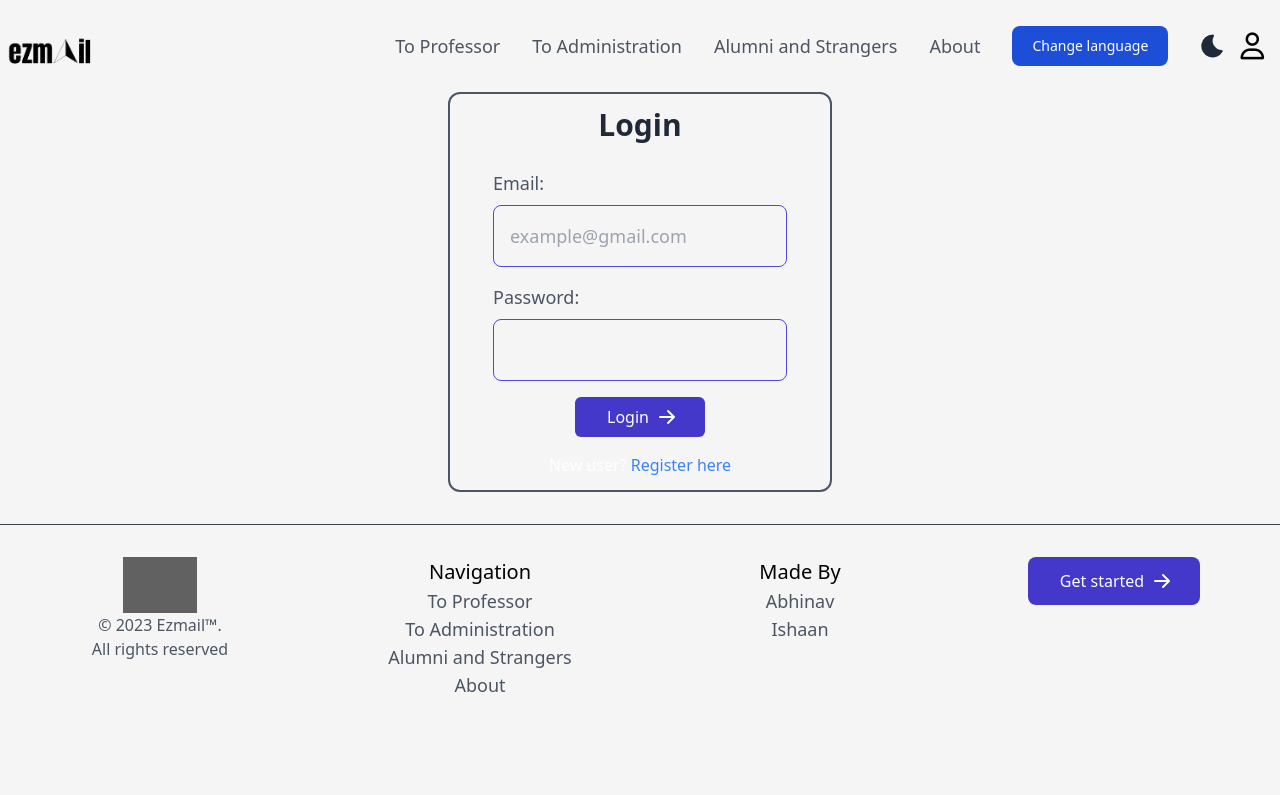
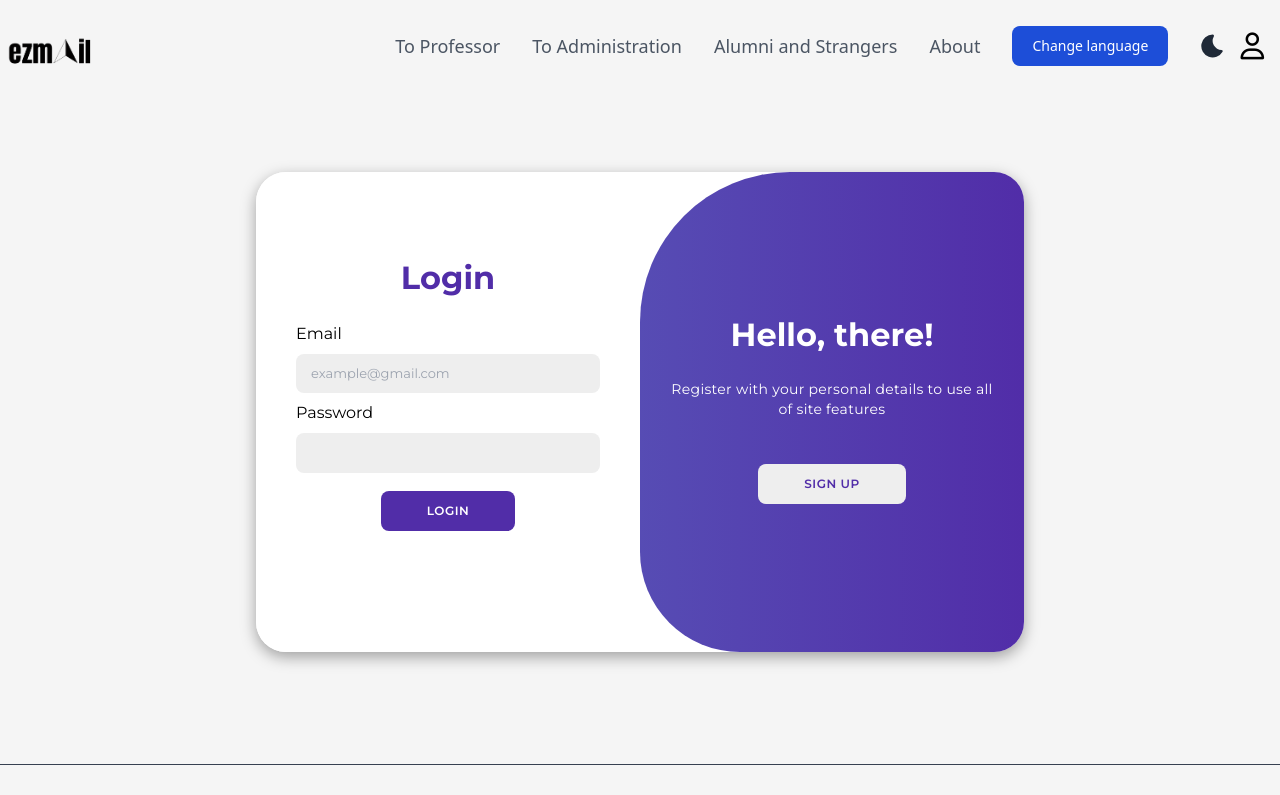
Before and after one commit to IshaanAdarsh/ezmail, a SvelteKit app: page /login in a window 1280 px wide. Shown: the top 795 px of the page. Built offline with nearby package versions, Linux system fonts and the light colour scheme; grey boxes are pictures that could not be loaded.

Commit message:
fixes #113
I have designed a new login page

```diff
--- a/src/app.css
+++ b/src/app.css
@@ -8,7 +8,7 @@ img {
 
 @layer components {
   .input {
-    background-color: rgb(17 24 39);
+    background-color: #111827;
     display: inline;
     border-radius: 0.5rem;
     border-width: 1px;
--- a/src/routes/login/+page.svelte
+++ b/src/routes/login/+page.svelte
@@ -3,7 +3,7 @@
   function removeUserInput() {
     document.getElementById("userMail").value = "";
     document.getElementById("password").value = "";
-  };
+  }
   async function handleSubmit(event) {
     event.preventDefault();
 
@@ -37,68 +37,214 @@
   }
 </script>
 
-<body
-  class="sm:w-[30%] w-full h-[50vh] m-auto border-2 border-gray-600 dark:focus:border-gray-500 rounded-xl flex items-center justify-center flex-col"
->
-  <h1 class="text-3xl font-extrabold text-gray-800 dark:text-white m-auto">
+<body>
+  <div class="container">
+    <div class="form-container sign-in">
+
+      <form class="form-container" on:submit={handleSubmit} method="POST">
+        <h1 class="heading1">
           {#if errorMsg}
-      <span class="text-red-600 error">
+            <span>
               {errorMsg}
             </span>
           {:else}
             Login
           {/if}
         </h1>
-  <form
-    on:submit={handleSubmit}
-    method="POST"
-    class=" flex items-center justify-center flex-col space-y-4 m-auto"
-  >
-    <div class="space-y-2">
-      <label for="userMail" class="text-gray-600 dark:text-gray-400 text-lg"
-        >Email:</label
-      >
+
+        <div>
+          <label for="userMail">Email</label>
           <input
             type="email"
-        class="inputSty"
+            class=" input-box"
             id="userMail"
             name="userMail"
             required
             placeholder="example@gmail.com"
           />
-    </div>
-    <div class=" space-y-2">
-      <label for="password" class="text-gray-600 dark:text-gray-400 text-lg"
-        >Password:</label
-      >
+          <label for="password">Password</label>
           <input
             type="password"
-        class="inputSty"
+            class=" input-box"
             id="password"
             name="password"
+
             required
           />
         </div>
-    <button
-      type="submit"
-      class="py-2 px-8 inline-flex items-center justify-center text-base font-medium text-center text-white rounded-md bg-primary-700 hover:bg-primary-800 focus:ring-4 focus:ring-primary-900"
-      >Login
-      <svg
-        class="w-5 h-5 ml-2 -mr-1"
-        fill="currentColor"
-        viewBox="0 0 20 20"
-        xmlns="http://www.w3.org/2000/svg"
-        ><path
-          fill-rule="evenodd"
-          d="M10.293 3.293a1 1 0 011.414 0l6 6a1 1 0 010 1.414l-6 6a1 1 0 01-1.414-1.414L14.586 11H3a1 1 0 110-2h11.586l-4.293-4.293a1 1 0 010-1.414z"
-          clip-rule="evenodd"
-        /></svg
-      >
-    </button>
-    <p>
-      <span class="white-font">New user? </span><a href="/signin">
-        <span class="text-blue-500">Register here</span></a
-      >
-    </p>
+        <button type="submit" class="input">Login </button>
+        <p></p>
       </form>
+    </div>
+    <div class="toggle-container">
+      <div class="toggle">
+        <div class="toggle-panel toggle-right">
+          <h1 class="heading2">Hello, there!</h1>
+          <p>Register with your personal details to use all of site features</p>
+          <a href="/signin"><button id="register">Sign Up</button> </a>
+        </div>
+      </div>
+    </div>
+  </div>
 </body>
+
+<style>
+
+@import url('https://fonts.googleapis.com/css2?family=Montserrat:wght@300;400;500;600;700&display=swap');
+
+  * {
+    margin: 0;
+    padding: 0;
+    box-sizing: border-box;
+    font-family: "Montserrat", sans-serif;
+  }
+#register{
+background-color: #eee;
+color: #512da8;
+}
+  body {
+    display: flex;
+    align-items: center;
+    justify-content: center;
+    flex-direction: column;
+    height: 80vh;
+  }
+
+.heading2{
+  font-size: x-large;
+  font-size: xx-large;
+
+  font-family: "Montserrat", sans-serif;
+  font-weight: 900;
+}
+
+.heading1{
+  font-size: xx-large;
+  color: #512da8;
+  font-family: "Montserrat", sans-serif;
+  font-weight: 900;
+  padding-bottom: 20px;
+}
+
+  .container {
+    background-color: #fff;
+    border-radius: 30px;
+    box-shadow: 0 5px 15px rgba(0, 0, 0, 0.35);
+    position: relative;
+    overflow: hidden;
+    width: 768px;
+    max-width: 100%;
+    min-height: 480px;
+  }
+
+  .container p {
+    font-size: 14px;
+    line-height: 20px;
+    letter-spacing: 0.3px;
+    margin: 20px 0;
+  }
+
+  .container span {
+    font-size: 12px;
+  }
+
+  .container a {
+    color: #333;
+    font-size: 13px;
+    text-decoration: none;
+    margin: 15px 0 10px;
+  }
+
+  .container button {
+    background-color: #512da8;
+    color: #fff;
+    font-size: 12px;
+    padding: 10px 45px;
+    border: 1px solid transparent;
+    border-radius: 8px;
+    font-weight: 600;
+    letter-spacing: 0.5px;
+    text-transform: uppercase;
+    margin-top: 10px;
+    cursor: pointer;
+  }
+
+  .container form {
+    background-color: #fff;
+    display: flex;
+    align-items: center;
+    justify-content: center;
+    flex-direction: column;
+    padding: 0 40px;
+    height: 100%;
+  }
+
+  .container input {
+    background-color: #eee;
+    border: none;
+    margin: 8px 0;
+    padding: 10px 15px;
+    font-size: 13px;
+    border-radius: 8px;
+    width: 100%;
+    outline: none;
+  }
+
+  .form-container {
+    position: absolute;
+    top: 0;
+    height: 100%;
+    transition: all 0.6s ease-in-out;
+  }
+
+  .sign-in {
+    left: 0;
+    width: 50%;
+    z-index: 2;
+  }
+
+
+  .toggle-panel {
+    position: absolute;
+    width: 50%;
+    height: 100%;
+    display: flex;
+    align-items: center;
+    justify-content: center;
+    flex-direction: column;
+    padding: 0 30px;
+    text-align: center;
+    top: 0;
+    transform: translateX(0);
+    transition: all 0.6s ease-in-out;
+  }
+
+  .toggle-container{
+    position: absolute;
+    top: 0;
+    left: 50%;
+    width: 50%;
+    height: 100%;
+    overflow: hidden;
+    transition: all 0.6s ease-in-out;
+    border-radius: 150px 0 0 100px;
+    z-index: 1000;
+}
+
+  .toggle {
+    background-color: #512da8;
+    height: 100%;
+    background: linear-gradient(to right, #5c6bc0, #512da8);
+    color: #fff;
+    position: relative;
+    left: -100%;
+    height: 100%;
+    width: 200%;
+    transform: translateX(0);
+    transition: all 0.6s ease-in-out;
+  }
+  .toggle-right {
+    right: 0;
+    transform: translateX(0);
+  }
+</style>
```
Lines whose indentation alone changed are shown as unchanged.
